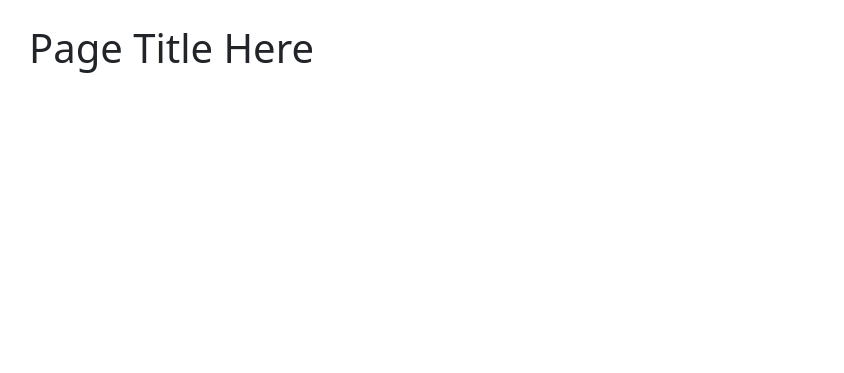
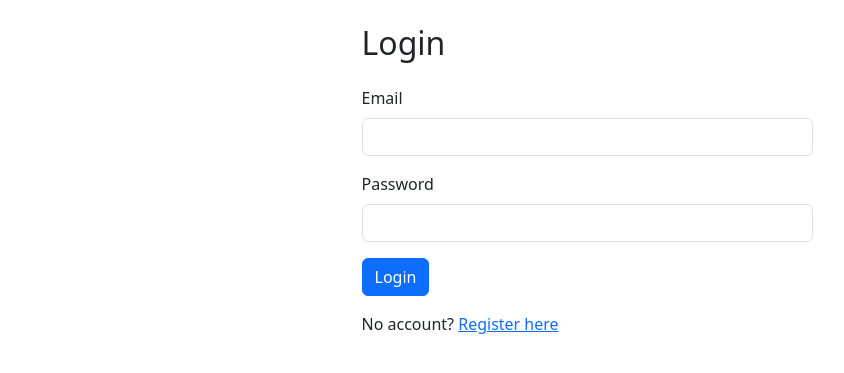
Before and after one commit to sudipshrestha-4/smartqueue, a Flask app: page /auth/login in a window 1280 px wide. Shown: the top 373 px of the page, without its empty margins (53-897 px from the left). Run offline with Flask 3, Linux system fonts and the light colour scheme; some libraries are stand-ins or nearby versions.

Commit message:
Phase 5: authentication routes, forms, and role protection (depends on Phase 4 User model)

```diff
--- /dev/null
+++ b/app/forms/__init__.py
@@ -0,0 +1 @@
+"""Forms package for the SmartQueue application."""
--- /dev/null
+++ b/app/forms/auth_forms.py
@@ -0,0 +1,21 @@
+from flask_wtf import FlaskForm
+from wtforms import StringField, PasswordField, SubmitField, SelectField
+from wtforms.validators import DataRequired, Email, EqualTo, Length
+
+
+class LoginForm(FlaskForm):
+    email = StringField('Email', validators=[DataRequired(), Email()])
+    password = PasswordField('Password', validators=[DataRequired()])
+    submit = SubmitField('Login')
+
+
+class RegisterForm(FlaskForm):
+    name = StringField('Full Name', validators=[DataRequired(), Length(min=2, max=100)])
+    email = StringField('Email', validators=[DataRequired(), Email()])
+    phone = StringField('Phone Number', validators=[DataRequired(), Length(min=7, max=20)])
+    password = PasswordField('Password', validators=[DataRequired(), Length(min=6)])
+    confirm_password = PasswordField(
+        'Confirm Password',
+        validators=[DataRequired(), EqualTo('password', message='Passwords must match')]
+    )
+    submit = SubmitField('Register')
--- a/app/routes/auth.py
+++ b/app/routes/auth.py
@@ -1,13 +1,83 @@
-from flask import Blueprint, render_template
+from flask import Blueprint, render_template, redirect, url_for, flash, request
+from flask_login import login_user, logout_user, login_required, current_user
+from werkzeug.security import generate_password_hash, check_password_hash
+
+from app.extensions import db
+from app.forms.auth_forms import LoginForm, RegisterForm
+from app.models.user import User
 
 auth_bp = Blueprint('auth', __name__)
 
 
-@auth_bp.route('/login')
+@auth_bp.route('/login', methods=['GET', 'POST'])
 def login():
-    return render_template('auth/login.html')
+    if current_user.is_authenticated:
+        return redirect(url_for(_dashboard_for(current_user.role)))
+
+    form = LoginForm()
+    if form.validate_on_submit():
+        user = User.query.filter_by(email=form.email.data.lower().strip()).first()
+
+        if user and check_password_hash(user.password_hash, form.password.data):
+            if not user.is_active:
+                flash('This account has been deactivated. Contact an admin.', 'danger')
+                return redirect(url_for('auth.login'))
+
+            login_user(user)
+            flash(f'Welcome back, {user.name}!', 'success')
+
+            next_page = request.args.get('next')
+            if next_page:
+                return redirect(next_page)
+            return redirect(url_for(_dashboard_for(user.role)))
+
+        flash('Invalid email or password.', 'danger')
+
+    return render_template('auth/login.html', form=form)
 
 
-@auth_bp.route('/register')
+@auth_bp.route('/register', methods=['GET', 'POST'])
 def register():
-    return render_template('auth/register.html')
+    if current_user.is_authenticated:
+        return redirect(url_for(_dashboard_for(current_user.role)))
+
+    form = RegisterForm()
+    if form.validate_on_submit():
+        existing_user = User.query.filter_by(email=form.email.data.lower().strip()).first()
+        if existing_user:
+            flash('An account with this email already exists.', 'warning')
+            return redirect(url_for('auth.register'))
+
+        new_user = User(
+            name=form.name.data.strip(),
+            email=form.email.data.lower().strip(),
+            phone=form.phone.data.strip(),
+            password_hash=generate_password_hash(form.password.data),
+            role='customer',
+            is_active=True
+        )
+        db.session.add(new_user)
+        db.session.commit()
+
+        flash('Account created successfully. Please log in.', 'success')
+        return redirect(url_for('auth.login'))
+
+    return render_template('auth/register.html', form=form)
+
+
+@auth_bp.route('/logout')
+@login_required
+def logout():
+    logout_user()
+    flash('You have been logged out.', 'info')
+    return redirect(url_for('main.index'))
+
+
+def _dashboard_for(role):
+    """Maps a user role to their dashboard endpoint."""
+    mapping = {
+        'customer': 'customer.dashboard',
+        'staff': 'staff.dashboard',
+        'admin': 'admin.dashboard'
+    }
+    return mapping.get(role, 'main.index')
--- a/app/templates/auth/login.html
+++ b/app/templates/auth/login.html
@@ -1,5 +1,29 @@
 {% extends "base.html" %}
-{% block title %}Page Title{% endblock %}
+{% block title %}Login - SmartQueue{% endblock %}
 {% block content %}
-<h1>Page Title Here</h1>
+<div class="row justify-content-center">
+  <div class="col-md-5">
+    <h2 class="mb-4">Login</h2>
+
+    {% with messages = get_flashed_messages(with_categories=true) %}
+      {% for category, message in messages %}
+        <div class="alert alert-{{ category }}">{{ message }}</div>
+      {% endfor %}
+    {% endwith %}
+
+    <form method="POST">
+      {{ form.hidden_tag() }}
+      <div class="mb-3">
+        {{ form.email.label(class="form-label") }}
+        {{ form.email(class="form-control") }}
+      </div>
+      <div class="mb-3">
+        {{ form.password.label(class="form-label") }}
+        {{ form.password(class="form-control") }}
+      </div>
+      {{ form.submit(class="btn btn-primary") }}
+    </form>
+    <p class="mt-3">No account? <a href="{{ url_for('auth.register') }}">Register here</a></p>
+  </div>
+</div>
 {% endblock %}
```
Also changed, not shown: app/templates/auth/register.html (+38 -2 lines), app/utils/decorators.py (added, +17 -0 lines), app/utils/__init__.py (added).
